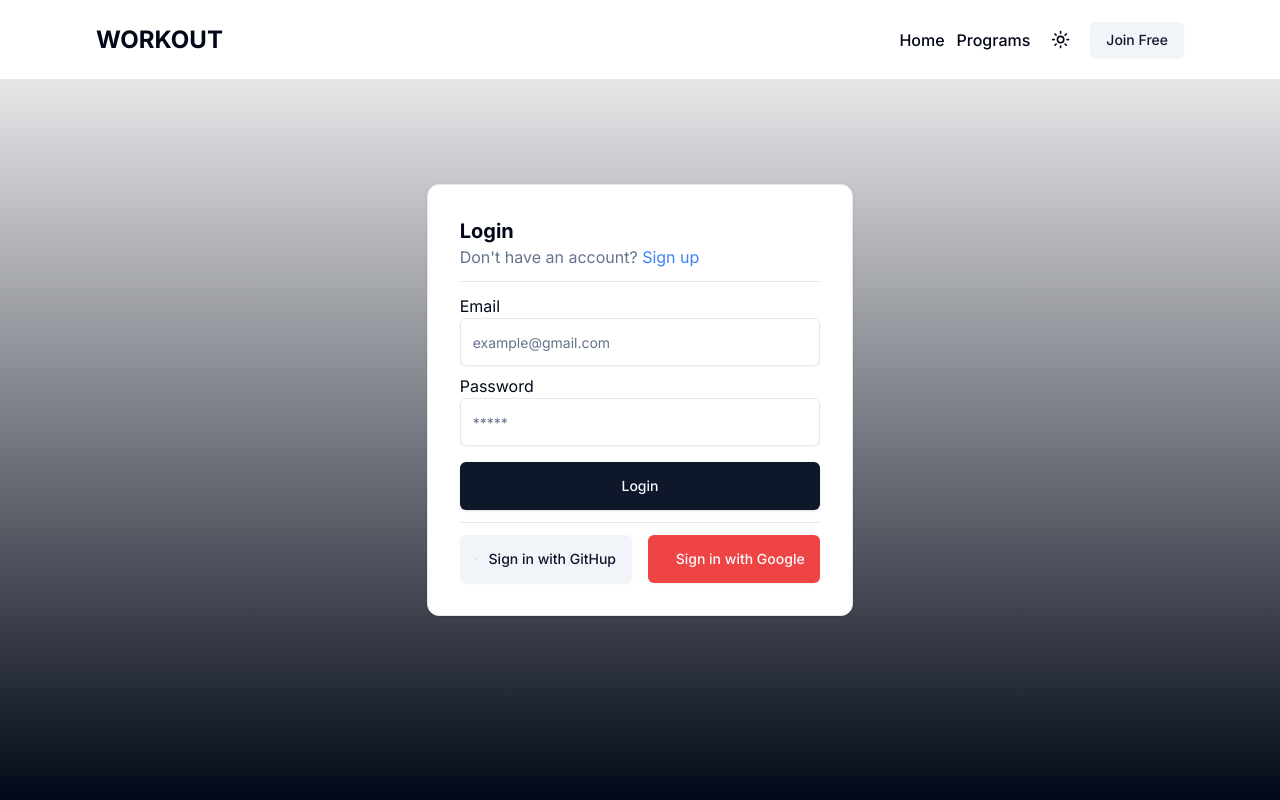
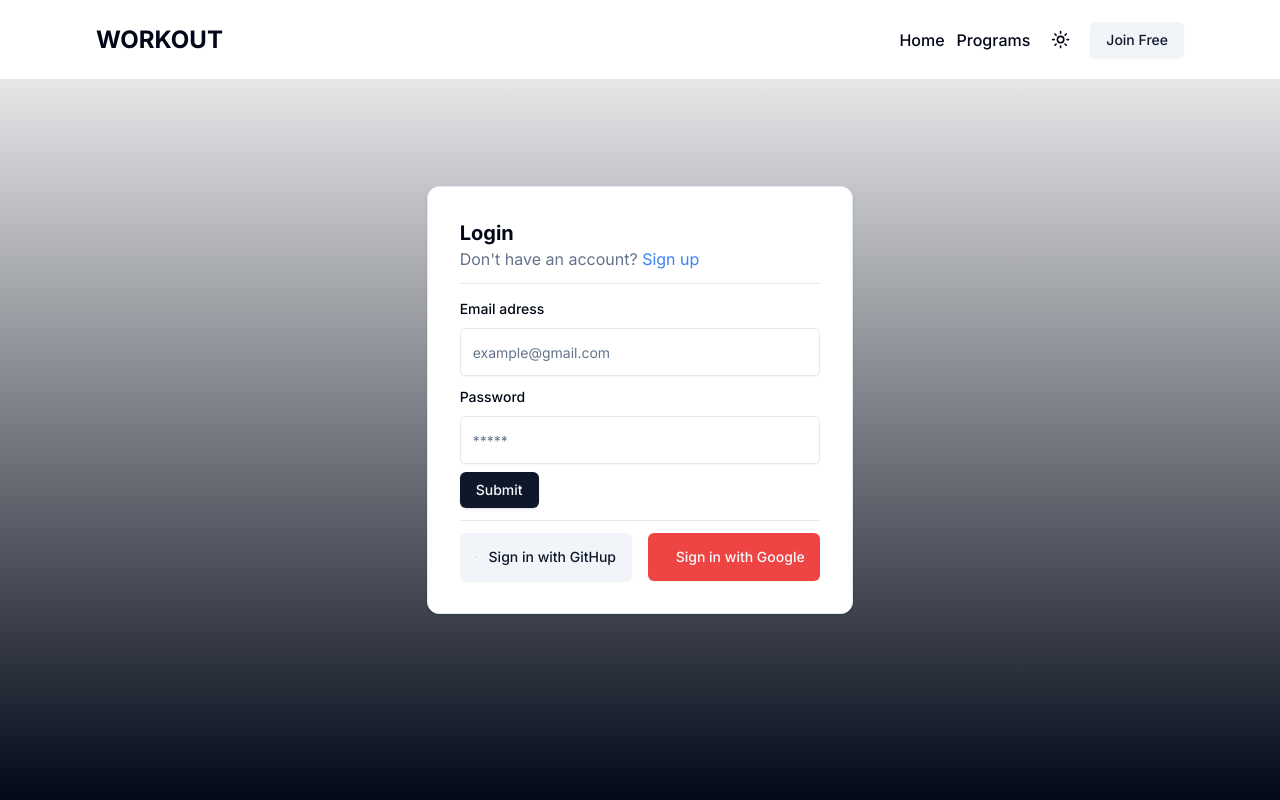
Before and after one commit to UchqunTurdiyev/workout, a Next.js app: page /auth in a window 1280 px wide. Built offline with nearby package versions, Linux system fonts and the light colour scheme.

Commit message:
login validation

```diff
--- a/components/auth/login.tsx
+++ b/components/auth/login.tsx
@@ -3,9 +3,27 @@ import React from 'react';
 import { Separator } from '../ui/separator';
 import { Input } from '../ui/input';
 import { Button } from '../ui/button';
+import { zodResolver } from '@hookform/resolvers/zod';
+import { useForm } from 'react-hook-form';
+import { z } from 'zod';
+import { loginSchema } from '@/lib/validation';
+import { Form, FormControl, FormDescription, FormField, FormItem, FormLabel, FormMessage } from '@/components/ui/form';
 
 export default function Login() {
 	const { setAuth } = useAuthState();
+
+	const form = useForm<z.infer<typeof loginSchema>>({
+		resolver: zodResolver(loginSchema),
+		defaultValues: {
+			email: '',
+			password: '',
+		},
+	});
+
+	const onSubmit = async (values: z.infer<typeof loginSchema>) => {
+		const { email, password } = values;
+	};
+
 	return (
 		<div className='flex flex-col'>
 			<h2 className='text-xl font-bold'>Login</h2>
@@ -16,15 +34,37 @@ export default function Login() {
 				</span>
 			</p>
 			<Separator className='my-3' />
-			<div>
-				<span>Email</span>
-				<Input placeholder='example@gmail.com' type='email' />
-			</div>
-			<div className='mt-2'>
-				<span>Password</span>
-				<Input placeholder='*****' type='password' />
-			</div>
-			<Button className='w-full h-12 mt-4'>Login</Button>
+			<Form {...form}>
+				<form onSubmit={form.handleSubmit(onSubmit)} className='space-y-2'>
+					<FormField
+						control={form.control}
+						name='email'
+						render={({ field }) => (
+							<FormItem>
+								<FormLabel>Email adress</FormLabel>
+								<FormControl>
+									<Input placeholder='example@gmail.com' {...field} />
+								</FormControl>
+							</FormItem>
+						)}
+					/>
+					<FormField
+						control={form.control}
+						name='password'
+						render={({ field }) => (
+							<FormItem>
+								<FormLabel>Password</FormLabel>
+								<FormControl>
+									<Input placeholder='*****' type='password' {...field} />
+								</FormControl>
+							</FormItem>
+						)}
+					/>
+					<Button type='submit' className='mt-2'>
+						Submit
+					</Button>
+				</form>
+			</Form>
 		</div>
 	);
 }
--- /dev/null
+++ b/components/ui/form.tsx
@@ -0,0 +1,176 @@
+import * as React from "react"
+import * as LabelPrimitive from "@radix-ui/react-label"
+import { Slot } from "@radix-ui/react-slot"
+import {
+  Controller,
+  ControllerProps,
+  FieldPath,
+  FieldValues,
+  FormProvider,
+  useFormContext,
+} from "react-hook-form"
+
+import { cn } from "@/lib/utils"
+import { Label } from "@/components/ui/label"
+
+const Form = FormProvider
+
+type FormFieldContextValue<
+  TFieldValues extends FieldValues = FieldValues,
+  TName extends FieldPath<TFieldValues> = FieldPath<TFieldValues>
+> = {
+  name: TName
+}
+
+const FormFieldContext = React.createContext<FormFieldContextValue>(
+  {} as FormFieldContextValue
+)
+
+const FormField = <
+  TFieldValues extends FieldValues = FieldValues,
+  TName extends FieldPath<TFieldValues> = FieldPath<TFieldValues>
+>({
+  ...props
+}: ControllerProps<TFieldValues, TName>) => {
+  return (
+    <FormFieldContext.Provider value={{ name: props.name }}>
+      <Controller {...props} />
+    </FormFieldContext.Provider>
+  )
+}
+
+const useFormField = () => {
+  const fieldContext = React.useContext(FormFieldContext)
+  const itemContext = React.useContext(FormItemContext)
+  const { getFieldState, formState } = useFormContext()
+
+  const fieldState = getFieldState(fieldContext.name, formState)
+
+  if (!fieldContext) {
+    throw new Error("useFormField should be used within <FormField>")
+  }
+
+  const { id } = itemContext
+
+  return {
+    id,
+    name: fieldContext.name,
+    formItemId: `${id}-form-item`,
+    formDescriptionId: `${id}-form-item-description`,
+    formMessageId: `${id}-form-item-message`,
+    ...fieldState,
+  }
+}
+
+type FormItemContextValue = {
+  id: string
+}
+
+const FormItemContext = React.createContext<FormItemContextValue>(
+  {} as FormItemContextValue
+)
+
+const FormItem = React.forwardRef<
+  HTMLDivElement,
+  React.HTMLAttributes<HTMLDivElement>
+>(({ className, ...props }, ref) => {
+  const id = React.useId()
+
+  return (
+    <FormItemContext.Provider value={{ id }}>
+      <div ref={ref} className={cn("space-y-2", className)} {...props} />
+    </FormItemContext.Provider>
+  )
+})
+FormItem.displayName = "FormItem"
+
+const FormLabel = React.forwardRef<
+  React.ElementRef<typeof LabelPrimitive.Root>,
+  React.ComponentPropsWithoutRef<typeof LabelPrimitive.Root>
+>(({ className, ...props }, ref) => {
+  const { error, formItemId } = useFormField()
+
+  return (
+    <Label
+      ref={ref}
+      className={cn(error && "text-destructive", className)}
+      htmlFor={formItemId}
+      {...props}
+    />
+  )
+})
+FormLabel.displayName = "FormLabel"
+
+const FormControl = React.forwardRef<
+  React.ElementRef<typeof Slot>,
+  React.ComponentPropsWithoutRef<typeof Slot>
+>(({ ...props }, ref) => {
+  const { error, formItemId, formDescriptionId, formMessageId } = useFormField()
+
+  return (
+    <Slot
+      ref={ref}
+      id={formItemId}
+      aria-describedby={
+        !error
+          ? `${formDescriptionId}`
+          : `${formDescriptionId} ${formMessageId}`
+      }
+      aria-invalid={!!error}
+      {...props}
+    />
+  )
+})
+FormControl.displayName = "FormControl"
+
+const FormDescription = React.forwardRef<
+  HTMLParagraphElement,
+  React.HTMLAttributes<HTMLParagraphElement>
+>(({ className, ...props }, ref) => {
+  const { formDescriptionId } = useFormField()
+
+  return (
+    <p
+      ref={ref}
+      id={formDescriptionId}
+      className={cn("text-[0.8rem] text-muted-foreground", className)}
+      {...props}
+    />
+  )
+})
+FormDescription.displayName = "FormDescription"
+
+const FormMessage = React.forwardRef<
+  HTMLParagraphElement,
+  React.HTMLAttributes<HTMLParagraphElement>
+>(({ className, children, ...props }, ref) => {
+  const { error, formMessageId } = useFormField()
+  const body = error ? String(error?.message) : children
+
+  if (!body) {
+    return null
+  }
+
+  return (
+    <p
+      ref={ref}
+      id={formMessageId}
+      className={cn("text-[0.8rem] font-medium text-destructive", className)}
+      {...props}
+    >
+      {body}
+    </p>
+  )
+})
+FormMessage.displayName = "FormMessage"
+
+export {
+  useFormField,
+  Form,
+  FormItem,
+  FormLabel,
+  FormControl,
+  FormDescription,
+  FormMessage,
+  FormField,
+}
--- /dev/null
+++ b/components/ui/label.tsx
@@ -0,0 +1,26 @@
+"use client"
+
+import * as React from "react"
+import * as LabelPrimitive from "@radix-ui/react-label"
+import { cva, type VariantProps } from "class-variance-authority"
+
+import { cn } from "@/lib/utils"
+
+const labelVariants = cva(
+  "text-sm font-medium leading-none peer-disabled:cursor-not-allowed peer-disabled:opacity-70"
+)
+
+const Label = React.forwardRef<
+  React.ElementRef<typeof LabelPrimitive.Root>,
+  React.ComponentPropsWithoutRef<typeof LabelPrimitive.Root> &
+    VariantProps<typeof labelVariants>
+>(({ className, ...props }, ref) => (
+  <LabelPrimitive.Root
+    ref={ref}
+    className={cn(labelVariants(), className)}
+    {...props}
+  />
+))
+Label.displayName = LabelPrimitive.Root.displayName
+
+export { Label }
--- /dev/null
+++ b/lib/validation.ts
@@ -0,0 +1,6 @@
+import { z } from 'zod';
+
+export const loginSchema = z.object({
+	email: z.string().email("Email notug'ri"),
+	password: z.string().min(8, 'xato'),
+});
--- a/package.json
+++ b/package.json
@@ -9,8 +9,10 @@
     "lint": "next lint"
   },
   "dependencies": {
+    "@hookform/resolvers": "^3.3.4",
     "@radix-ui/react-dropdown-menu": "^2.0.6",
     "@radix-ui/react-icons": "^1.3.0",
+    "@radix-ui/react-label": "^2.0.2",
     "@radix-ui/react-separator": "^1.0.3",
     "@radix-ui/react-slot": "^1.0.2",
     "class-variance-authority": "^0.7.0",
@@ -20,9 +22,11 @@
     "next-themes": "^0.3.0",
     "react": "^18",
     "react-dom": "^18",
+    "react-hook-form": "^7.51.2",
     "react-icons": "^5.0.1",
     "tailwind-merge": "^2.2.2",
     "tailwindcss-animate": "^1.0.7",
+    "zod": "^3.22.4",
     "zustand": "^4.5.2"
   },
   "devDependencies": {
```
Also changed, not shown: 1 other file (tests, documents, lock files or other folders).
